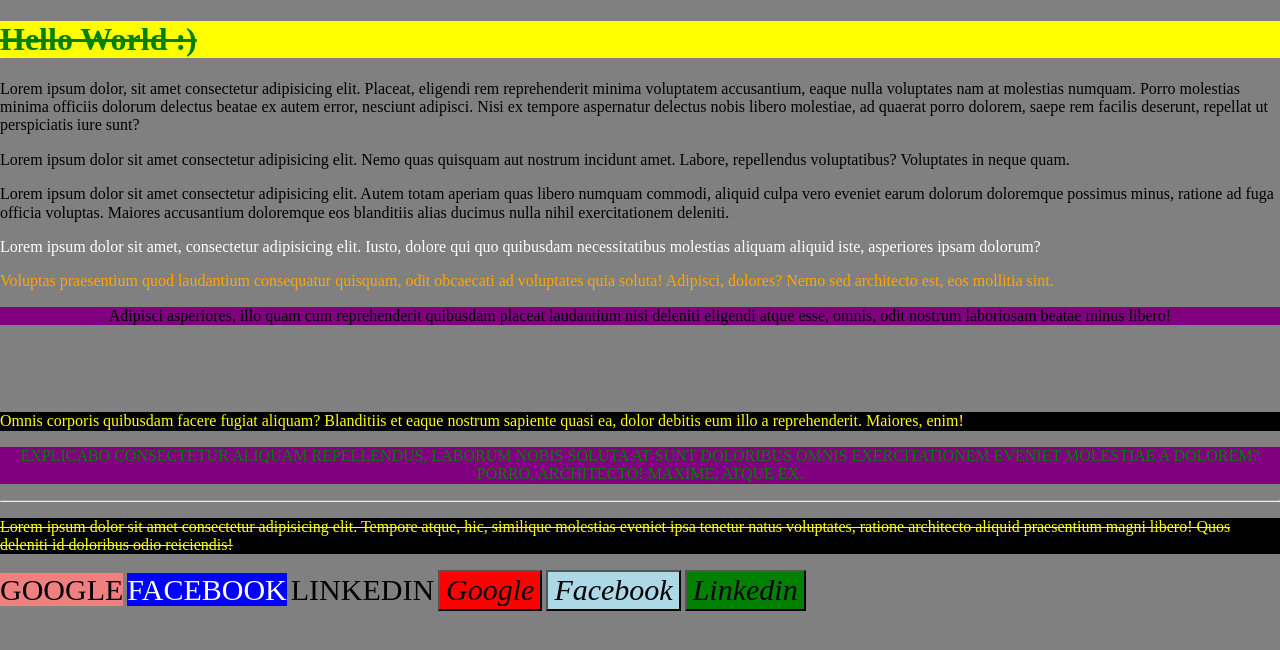
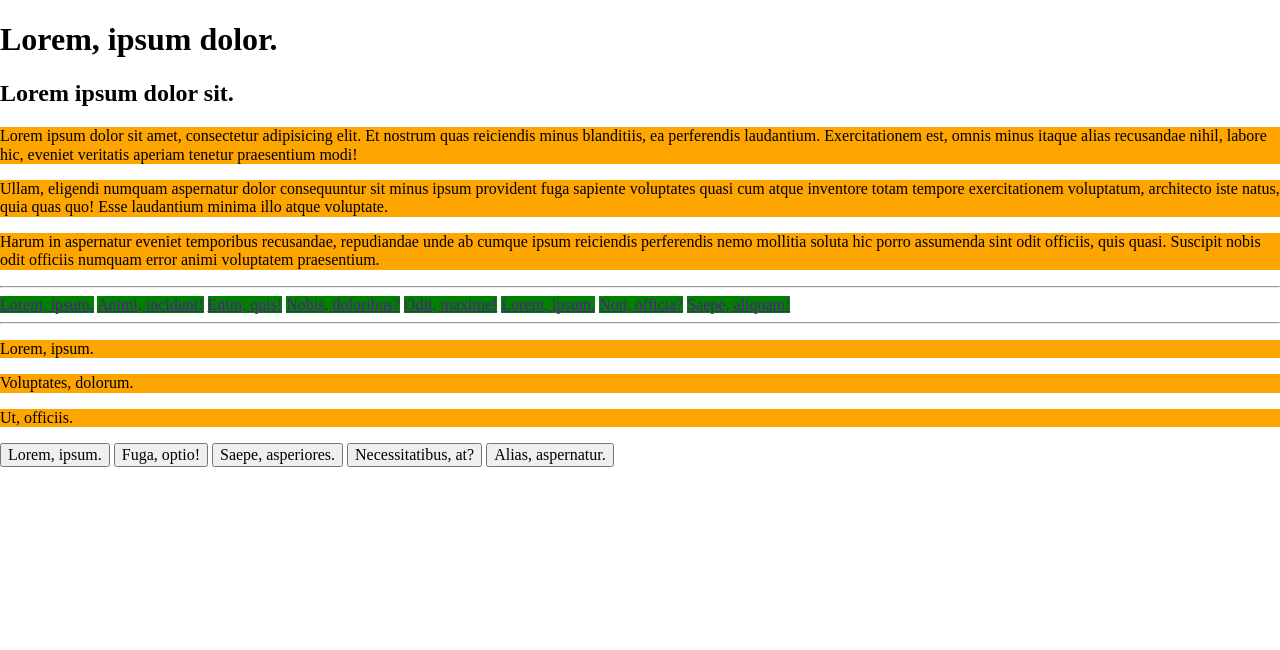
Before and after one commit to zenmarshy1103/myproject3jan2023, a plain HTML site: page index.html in a window 1280 px wide. Drawn offline with Linux system fonts and the light colour scheme.

Commit message:
Block and incline explained

```diff
--- a/index.html
+++ b/index.html
@@ -11,74 +11,48 @@
     <title>Project 3</title>
   </head>
   <body>
-    <h1 id="main-heading" class="line-through">Hello World :)</h1>
+    <h1>Lorem, ipsum dolor.</h1>
+    <h2>Lorem ipsum dolor sit.</h2>
     <p>
-      Lorem ipsum dolor, sit amet consectetur adipisicing elit. Placeat,
-      eligendi rem reprehenderit minima voluptatem accusantium, eaque nulla
-      voluptates nam at molestias numquam. Porro molestias minima officiis
-      dolorum delectus beatae ex autem error, nesciunt adipisci. Nisi ex tempore
-      aspernatur delectus nobis libero molestiae, ad quaerat porro dolorem,
-      saepe rem facilis deserunt, repellat ut perspiciatis iure sunt?
+      Lorem ipsum dolor sit amet, consectetur adipisicing elit. Et nostrum quas
+      reiciendis minus blanditiis, ea perferendis laudantium. Exercitationem
+      est, omnis minus itaque alias recusandae nihil, labore hic, eveniet
+      veritatis aperiam tenetur praesentium modi!
     </p>
     <p>
-      Lorem ipsum dolor sit amet consectetur adipisicing elit. Nemo quas
-      quisquam aut nostrum incidunt amet. Labore, repellendus voluptatibus?
-      Voluptates in neque quam.
+      Ullam, eligendi numquam aspernatur dolor consequuntur sit minus ipsum
+      provident fuga sapiente voluptates quasi cum atque inventore totam tempore
+      exercitationem voluptatum, architecto iste natus, quia quas quo! Esse
+      laudantium minima illo atque voluptate.
     </p>
     <p>
-      Lorem ipsum dolor sit amet consectetur adipisicing elit. Autem totam
-      aperiam quas libero numquam commodi, aliquid culpa vero eveniet earum
-      dolorum doloremque possimus minus, ratione ad fuga officia voluptas.
-      Maiores accusantium doloremque eos blanditiis alias ducimus nulla nihil
-      exercitationem deleniti.
-    </p>
-    <p class="text">
-      <!-- p*5> lorem  make 5 tags of paragraph tag with lorem inside-->
-      Lorem ipsum dolor sit amet, consectetur adipisicing elit. Iusto, dolore
-      qui quo quibusdam necessitatibus molestias aliquam aliquid iste,
-      asperiores ipsam dolorum?
-    </p>
-    <p class="text-alt">
-      Voluptas praesentium quod laudantium consequatur quisquam, odit obcaecati
-      ad voluptates quia soluta! Adipisci, dolores? Nemo sed architecto est, eos
-      mollitia sint.
-    </p>
-    <p class="text-3">
-      Adipisci asperiores, illo quam cum reprehenderit quibusdam placeat
-      laudantium nisi deleniti eligendi atque esse, omnis, odit nostrum
-      laboriosam beatae minus libero!
-    </p>
-    <br />
-    <br />
-    <br />
-    <p id="text">
-      Omnis corporis quibusdam facere fugiat aliquam? Blanditiis et eaque
-      nostrum sapiente quasi ea, dolor debitis eum illo a reprehenderit.
-      Maiores, enim!
-    </p>
-    <p id="some-id">
-      <!-- one ID name can only be used once, as they are unique -->
-      Explicabo consectetur aliquam repellendus, laborum nobis soluta at sunt
-      doloribus omnis exercitationem eveniet molestiae a dolorem? Porro,
-      architecto! Maxime, atque ex.
+      Harum in aspernatur eveniet temporibus recusandae, repudiandae unde ab
+      cumque ipsum reiciendis perferendis nemo mollitia soluta hic porro
+      assumenda sint odit officiis, quis quasi. Suscipit nobis odit officiis
+      numquam error animi voluptatem praesentium.
     </p>
     <hr />
-    <p id="text" class="line-through">
-      <!-- This way is incorrect for web designer-->
-      Lorem ipsum dolor sit amet consectetur adipisicing elit. Tempore atque,
-      hic, similique molestias eveniet ipsa tenetur natus voluptates, ratione
-      architecto aliquid praesentium magni libero! Quos deleniti id doloribus
-      odio reiciendis!
-    </p>
-    <!-- CSS shoule be made out of classes -->
-    <!--Combine classes-->
-    <a class="link link-goog" href="https://www.google.com">google</a>
-    <a class="link link-fb" href="https://www.facebook.com">facebook</a>
-    <a class="link"href="https://www.linkedin.com">linkedin</a>
+    <a href="">Lorem, ipsum.</a>
+    <a href="">Animi, incidunt!</a>
+    <a href="">Enim, quis!</a>
+    <a href="">Nobis, doloribus?</a>
+    <a href="">Odit, maxime!</a>
+    <a href="">Lorem, ipsum.</a>
+    <a href="">Non, officia?</a>
+    <a href="">Saepe, aliquam!</a>
+    <hr />
+    <p>Lorem, ipsum.</p>
+    <p>Voluptates, dolorum.</p>
+    <p>Ut, officiis.</p>
 
-    <button class="btn btn-danger">google</button>
-    <button class="btn btn-info">facebook</button>
-    <button class="btn btn-success">linkedin</linkedin>
-    </button>
+    <button>Lorem, ipsum.</button>
+    <button>Fuga, optio!</button>
+    <button>Saepe, asperiores.</button>
+    <button>Necessitatibus, at?</button>
+    <button>Alias, aspernatur.</button>
+
+
+    <span></span> <!--span is inline-->
+    <div></div>  <!-- div is block-->
   </body>
 </html>
--- a/main.css
+++ b/main.css
@@ -1,88 +1,23 @@
-/*When making CSS make sure nothing repeats*/
-/*
-Repeated styling will be best to create a separate styling for it to make codes shorter and not repeated.
-
-*/
+/*Tags have default styling there are more ... these are some of them*/
 
 h1 {
-    color: green;
-    background-color: yellow;
+    display: block;
 }
 
-/* p {
-    color: blue;
-    text-align: center;
-    text-transform: uppercase;
-} */
-
-.text {                      /*Class*/
-    color: white;
+h2 {
+    display: block;
 }
 
-.text-alt {
-    color: orange;
-
+p { /* build in stying block display*/
+    background-color: orange;
+    display: block;
 }
 
-.text-3 {
-    text-align: center;
-    background-color: purple;
+a { /*build in stying inline display*/
+    background-color: green;
+    display:inline
 }
 
-#text {                       /*ID*/
-    background-color: black;
-    color: yellow;
+button {
+    display: inline;
 }
-
-#some-id {
-    text-align: center;
-    text-transform: uppercase;
-    color: green;
-    background-color: purple;
-}
-body {
-    background-color: grey;
-}
-
-.link {
-    color: black;
-    text-decoration: none;
-    text-transform: uppercase;
-    font-size: 30px;
-}
-
-.link-fb {
-    color: white;
-    background-color: blue;
-
-}
-
-.link-goog {
-    background-color: lightcoral;
-}
-
-.line-through {
-    text-decoration: line-through; /*underline, overline etc*/
-}
-
-.btn {
-    font-size: 30px;
-    font-style: italic;
-    text-transform: capitalize;
-}
-
-.btn-danger {
-    background-color: red;
-}
-
-.btn-warning {
-    background-color: yellow;
-}
-
-.btn-success {
-    background-color: green;
-}
-
-.btn-info {
-    background-color: lightblue;
-}
```
